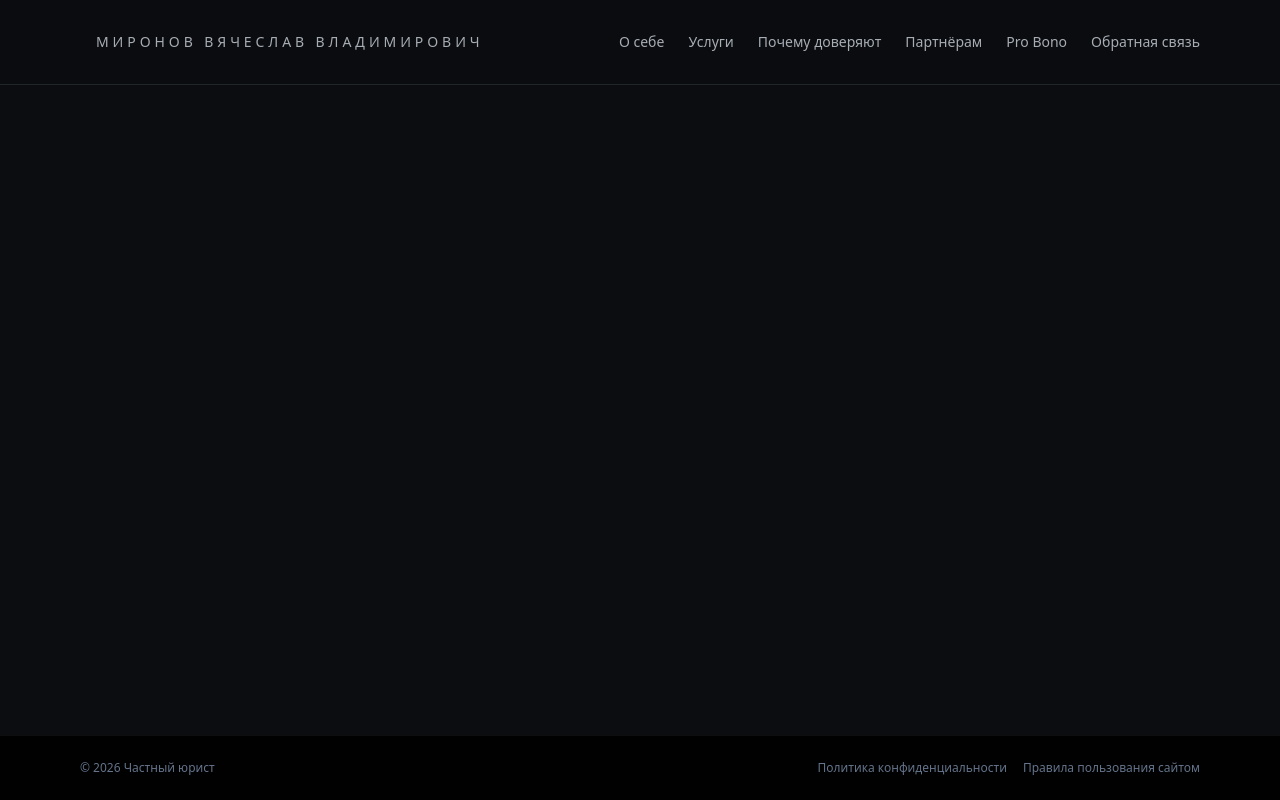
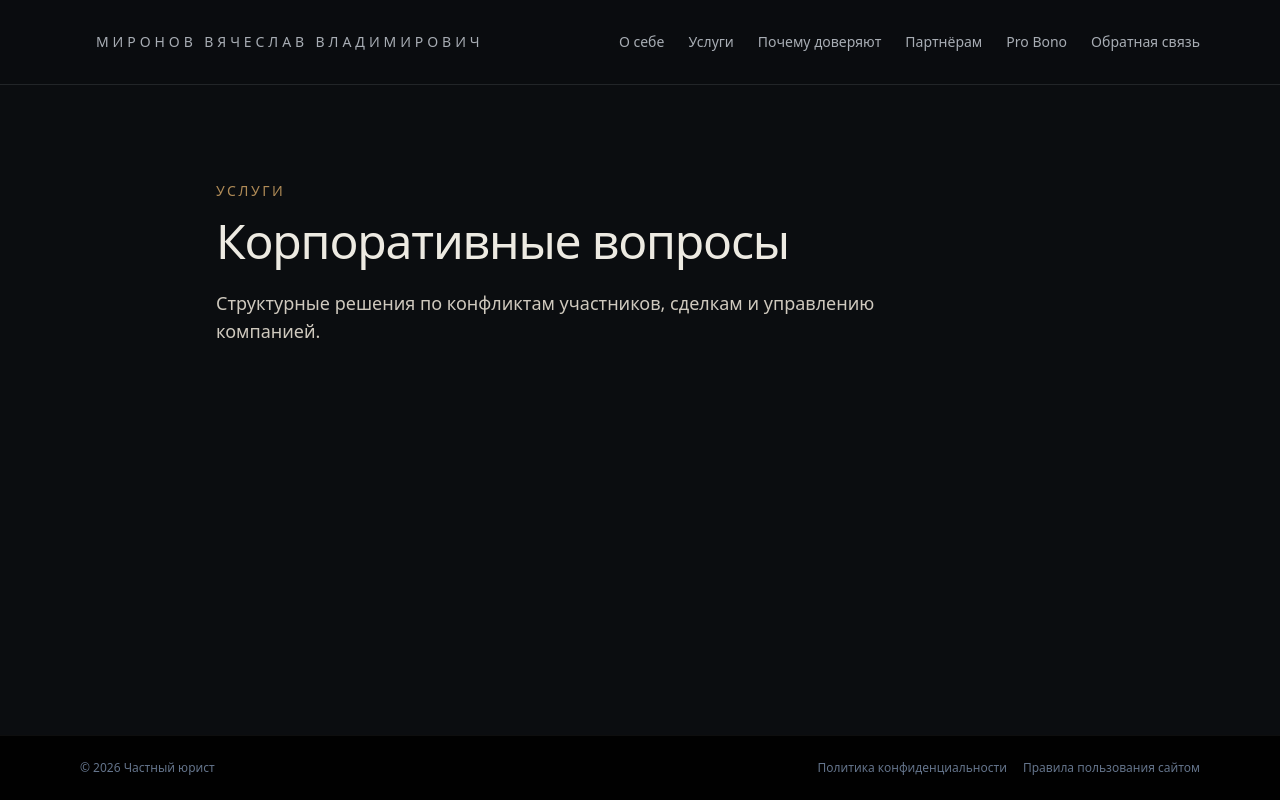
Before and after one commit to Severin-gif/pr-law-site, a React (Vite) app: page /services/corporate in a window 1280 px wide. Built offline with nearby package versions, Linux system fonts and the light colour scheme.

Commit message:
Add service template routes driven by slugs

```diff
--- a/src/App.tsx
+++ b/src/App.tsx
@@ -1,4 +1,6 @@
 import { Routes, Route } from "react-router-dom";
+
+import { getServiceBySlug } from "./config/services";
 
 import Header from "./components/layout/Header";
 import Footer from "./components/layout/Footer";
@@ -9,7 +11,8 @@ import Privacy from "./pages/Privacy";
 import Terms from "./pages/Terms";
 import ProBono from "./pages/ProBono";
 import PartnersPage from "./components/partners";
-import Success from "./pages/Success"
+import Success from "./pages/Success";
+import ServiceTemplatePage from "./pages/services/ServiceTemplatePage";
 
 
 const App = () => {
@@ -26,6 +29,22 @@ const App = () => {
           <Route path="/partners" element={<PartnersPage />} />
           <Route path="/pro-bono" element={<ProBono />} />
           <Route path="/success" element={<Success />} />
+          <Route
+            path="/services/arbitration-bankruptcy"
+            element={<ServiceTemplatePage service={getServiceBySlug("arbitration-bankruptcy")} />}
+          />
+          <Route
+            path="/services/contract-work"
+            element={<ServiceTemplatePage service={getServiceBySlug("contract-work")} />}
+          />
+          <Route
+            path="/services/corporate"
+            element={<ServiceTemplatePage service={getServiceBySlug("corporate")} />}
+          />
+          <Route
+            path="/services/asset-protection"
+            element={<ServiceTemplatePage service={getServiceBySlug("asset-protection")} />}
+          />
 
         </Routes>
       </main>
--- a/src/config/services.ts
+++ b/src/config/services.ts
@@ -1,5 +1,6 @@
 export type ServiceItem = {
   id: string;
+  slug: string;
   title: string;
   description: string;
   href: string;
@@ -9,6 +10,7 @@ export type ServiceItem = {
 export const SERVICES: ServiceItem[] = [
   {
     id: "arbitration-bankruptcy",
+    slug: "arbitration-bankruptcy",
     title: "Арбитраж и банкротство",
     description: "Сопровождение споров и банкротных процедур с контролем рисков на каждом этапе.",
     href: "#contact",
@@ -16,6 +18,7 @@ export const SERVICES: ServiceItem[] = [
   },
   {
     id: "contract-work",
+    slug: "contract-work",
     title: "Договорная работа",
     description: "Проверка и подготовка договоров, чтобы исключить слабые условия и лишние риски.",
     href: "#contact",
@@ -23,6 +26,7 @@ export const SERVICES: ServiceItem[] = [
   },
   {
     id: "corporate-support",
+    slug: "corporate",
     title: "Корпоративные вопросы",
     description: "Структурные решения по конфликтам участников, сделкам и управлению компанией.",
     href: "#contact",
@@ -30,9 +34,13 @@ export const SERVICES: ServiceItem[] = [
   },
   {
     id: "asset-protection",
+    slug: "asset-protection",
     title: "Защита активов",
     description: "Превентивная защита активов, претензионная работа и снижение уязвимостей бизнеса.",
     href: "#contact",
     icon: "shield",
   },
 ];
+
+export const getServiceBySlug = (slug: string): ServiceItem | undefined =>
+  SERVICES.find((service) => service.slug === slug);
--- /dev/null
+++ b/src/pages/services/ServiceTemplatePage.tsx
@@ -0,0 +1,25 @@
+import { Navigate } from "react-router-dom";
+
+import type { ServiceItem } from "../../config/services";
+
+type ServiceTemplatePageProps = {
+  service?: ServiceItem;
+};
+
+const ServiceTemplatePage = ({ service }: ServiceTemplatePageProps) => {
+  if (!service) {
+    return <Navigate to="/" replace />;
+  }
+
+  return (
+    <section className="mx-auto max-w-4xl px-6 py-20 sm:py-24">
+      <p className="text-sm uppercase tracking-[0.18em] text-[#B08B57]">Услуги</p>
+      <h1 className="mt-4 text-3xl font-light tracking-tight sm:text-5xl">{service.title}</h1>
+      <p className="mt-6 max-w-2xl text-base leading-relaxed text-[#CFC9BE] sm:text-lg">
+        {service.description}
+      </p>
+    </section>
+  );
+};
+
+export default ServiceTemplatePage;
```
